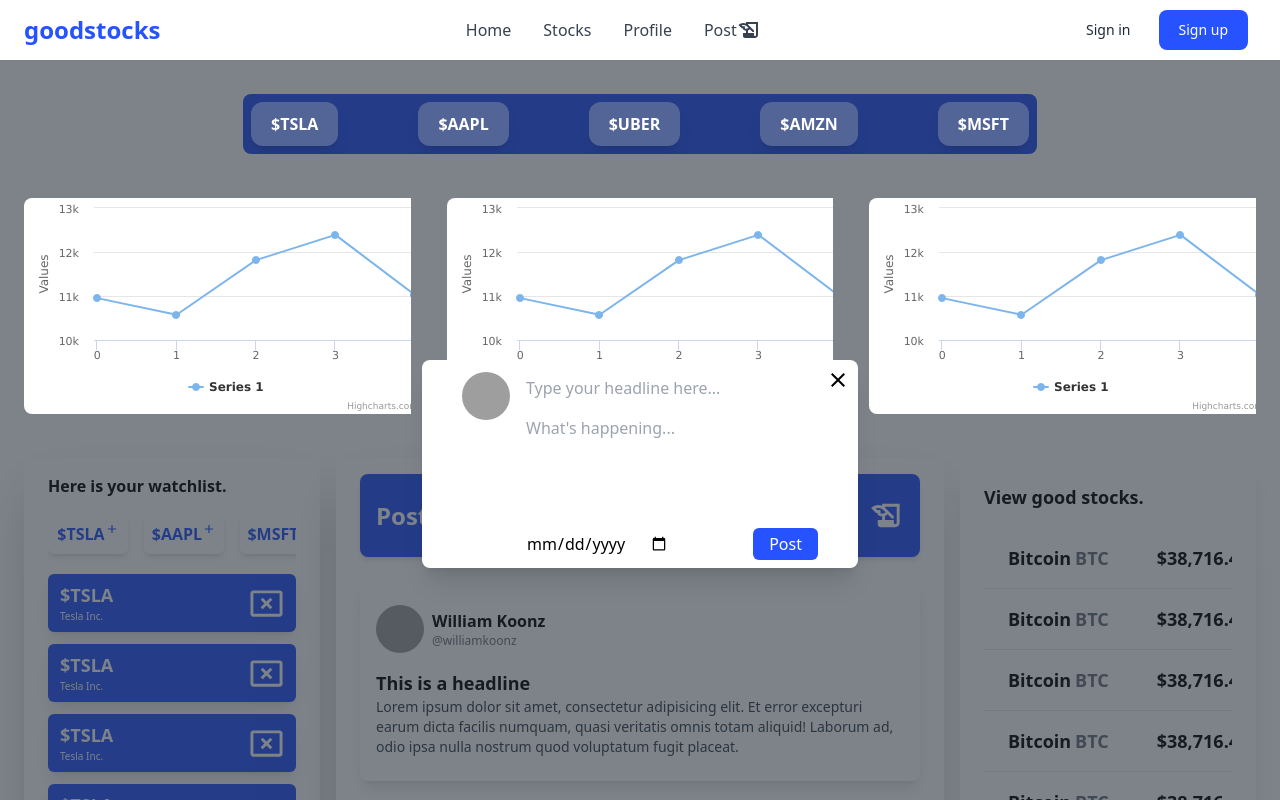
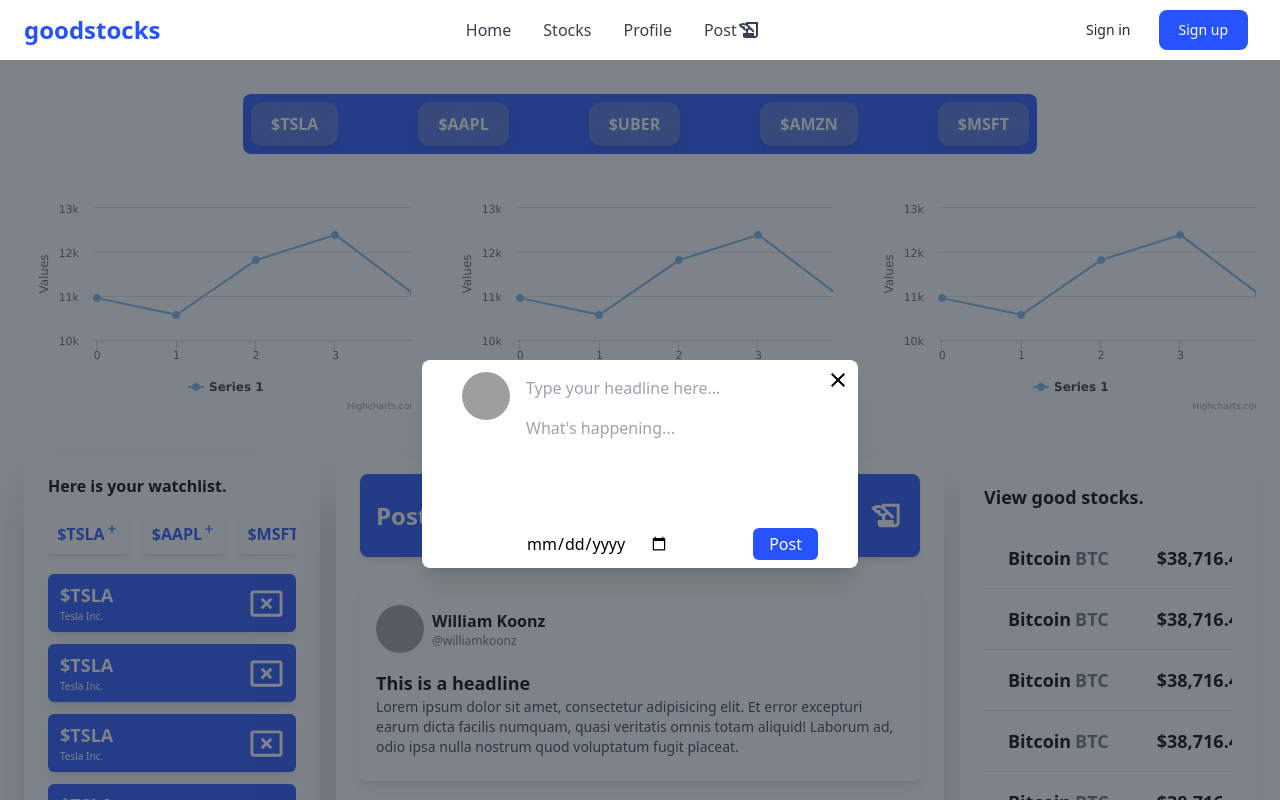
Before and after one commit to koonzinc/goodstocks_frontend, a React (Create React App) app: page /app-home in a window 1280 px wide. Both pictures are taken after a click on the icon 886 px from the left and 515 px from the top of the page. Shown: the top 800 px of the page. Built offline with nearby package versions, Linux system fonts and the light colour scheme; grey boxes are pictures that could not be loaded.

Commit message:
update post modal

```diff
--- a/src/App.js
+++ b/src/App.js
@@ -21,19 +21,23 @@ import { useState } from "react";
 
 
 function App() {
+  const [postModal, setPostModal] = useState(false)
 
+  const handlePost = () => {
+    setPostModal(!postModal)
+  }
 
   return (
     <div>
       <BrowserRouter>
         <Routes>
           <Route path="/" element={<FrontPage />} />
-          <Route path="/app-home" element={<AppHome    />} />
+          <Route path="/app-home" element={<AppHome postModal={postModal} handlePost={handlePost}    />} />
           <Route path="/signin" element={<Signin />} />
           <Route path="/signup" element={<Signup />} />
           <Route path="/forgot-password" element={<ForgotPassword />} />
           <Route path='/stocks' element={<IndividualStocks />}/>
-          <Route path='/profile' element={<Profile   />}/>
+          <Route path='/profile' element={<Profile postModal={postModal} handlePost={handlePost}   />}/>
         </Routes>
       </BrowserRouter>
     </div>
--- a/src/components/AppNavbar.jsx
+++ b/src/components/AppNavbar.jsx
@@ -2,7 +2,7 @@ import React from "react";
 import HistoryEduIcon from "@mui/icons-material/HistoryEdu";
 import { Link } from "react-router-dom";
 
-const AppNavbar = () => {
+const AppNavbar = ({handlePost}) => {
   return (
     <header>
       <nav className="bg-white border-gray-200 px-4 lg:px-6 py-2.5 ">
@@ -91,7 +91,7 @@ const AppNavbar = () => {
                   Profile
                 </a>
               </li>
-              <li className="flex text-gray-700">
+              <li onClick={handlePost} className="flex text-gray-700 cursor-pointer">
                 <a
                   href="#"
                   className="block py-2 pr-4 pl-3 text-gray-700 border-b border-gray-100 hover:bg-gray-50 lg:hover:bg-transparent lg:border-0 lg:hover:text-primary-700 lg:p-0     "
--- a/src/components/EditProfile.jsx
+++ b/src/components/EditProfile.jsx
@@ -1,7 +1,7 @@
 import React, { useState } from "react";
 import CloseIcon from "@mui/icons-material/Close";
 
-const EditProfile = () => {
+const EditProfile = ({handleModal}) => {
 
 
   return (
@@ -10,7 +10,7 @@ const EditProfile = () => {
         <div class="relative p-4 bg-white rounded-lg shadow dark:bg-gray-800 sm:p-5 ">
             <div className=" flex justify-end" >
           <button>
-            <CloseIcon />
+            <CloseIcon handleModal={handleModal} />
           </button>
           </div>
           <form action="#">
--- a/src/components/IndicesBar.jsx
+++ b/src/components/IndicesBar.jsx
@@ -27,9 +27,9 @@ const IndicesBar = () => {
         ]
       };
   return (
-    <div className="bg-white border-gray-200 px-4 lg:px-6 py-2.5 mt-6">
+    <div className="bg-white border-gray-200 px-4 lg:px-6 py-2.5 mt-6 -z-10">
       <div className="flex flex-wrap justify-between items-center mx-auto max-w-screen-xl">
-        <div className="grid grid-cols-3 gap-9 mx-auto">
+        <div className="grid grid-cols-3 gap-9 mx-auto ">
             <HighchartsReact highcharts={Highcharts} options={options} />
             <HighchartsReact highcharts={Highcharts} options={options} />
             <HighchartsReact highcharts={Highcharts} options={options} />
--- a/src/components/ModalPost.jsx
+++ b/src/components/ModalPost.jsx
@@ -2,9 +2,9 @@ import React, { useState } from "react";
 import CloseIcon from "@mui/icons-material/Close";
 import { IconButton } from "@mui/material";
 
-const ModalPost = ({ handlePost }) => {
+const ModalPost = ({ postModal, handlePost }) => {
   return (
-    <div className="absolute z-49 h-full w-full bg-[#242e3697]">
+    <div className="absolute z-40 h-full w-full bg-[#242e3697]">
       <div className="absolute z-50 top-0 left-0 mt-[300px] right-0 flex px-8 py-2 bg-white shadow-xl rounded-lg max-w-fit mx-auto ">
         <div className="px-2 py-1">
           <img
--- a/src/components/Post.jsx
+++ b/src/components/Post.jsx
@@ -2,7 +2,7 @@ import React, { useState } from "react";
 import HistoryEduIcon from "@mui/icons-material/HistoryEdu";
 
 
-const Post = ({ handlePost }) => {
+const Post = ({  postModal, handlePost }) => {
   return (
     <>
       <div className="bg-white px-6 py-4 shadow-2xl rounded-lg flex flex-col col-span-2 ">
--- a/src/pages/AppHome.jsx
+++ b/src/pages/AppHome.jsx
@@ -7,23 +7,19 @@ import Post from "../components/Post";
 import StocksBar from "../components/StocksBar";
 import Watchlist from "../components/Watchlist";
 
-const AppHome = () => {
-  const [postModal, setPostModal] = useState(false);
+const AppHome = ({postModal, handlePost}) => {
 
-  const handlePost = () => {
-    setPostModal(!postModal)
-  }
 
   return (
     <div>
-      <AppNavbar />
-      {postModal ? <ModalPost handlePost={handlePost}   /> : null}
+      <AppNavbar handlePost={handlePost} />
+      {postModal ? <ModalPost postModal={postModal} handlePost={handlePost}   /> : null}
       <StocksBar />
       <IndicesBar />
       <div className="bg-white border-gray-200 px-4 lg:px-6 py-2.5 mt-6">
         <div className="grid grid-cols-1 md:grid-cols-4 gap-4 mx-auto max-w-screen-xl">
           <Watchlist />
-          <Post handlePost={handlePost} />
+          <Post postModal={postModal} handlePost={handlePost}  />
           <DataTable />
         </div>
       </div>
--- a/src/pages/Profile.jsx
+++ b/src/pages/Profile.jsx
@@ -5,7 +5,7 @@ import Watchlist from "../components/Watchlist";
 import EditProfile from "../components/EditProfile";
 import ModalPost from "../components/ModalPost";
 
-const Profile = ({handlePostModal, postModal}) => {
+const Profile = ({handlePost, postModal}) => {
 const [modal, setModal] = useState(false);
 
 
@@ -17,8 +17,8 @@ const handleModal = () => {
     <>
 
       <AppNavbar />
-      {modal ? <EditProfile modal={modal} handleModal={handleModal} />: null}
-      {postModal ? <ModalPost /> : null}
+      {modal ? <EditProfile handleModal={handleModal} />: null}
+      {postModal ? <ModalPost postModal={postModal} handlePost={handlePost} /> : null}
       <div className="md:gap-4 grid md:grid-cols-4 mx-auto max-w-screen-xl grid-cols-1">
         <div className="flex flex-col md:h-[400px] shadow-2xl rounded-lg ">
           <img
@@ -26,13 +26,13 @@ const handleModal = () => {
             src="https://encrypted-tbn0.gstatic.com/images?q=tbn:ANd9GcQUHWAH7thVcIBNCzQE4jfYH6sZVrtHFcqSFOwN7gZpVQ&s"
             alt=""
           />
-          <div className="flex justify-between items-start px-4 pt-2 h-[90px] -z-10">
+          <div className="flex justify-between items-start px-4 pt-2 h-[90px] ">
             <img
               className="w-[100px] h-[100px] rounded-full relative  bottom-[60px] border-[4px] border-white "
               src="https://cdn.pixabay.com/photo/2015/10/05/22/37/blank-profile-picture-973460_1280.png"
               alt=""
             />
-            <button onClick={handleModal} className="bg-[#2752ff] text-white px-2.5 py-1 rounded-2xl">
+            <button onClick={handleModal} className="bg-[#2752ff] text-white px-2.5 py-1 rounded-2xl cursor-pointer">
               Edit profile
             </button>
 
@@ -52,7 +52,7 @@ const handleModal = () => {
             </div>
           </div>
         </div>
-        <Post handlePostModal={handlePostModal} postModal={postModal} />
+        <Post handlePost={handlePost} />
         <Watchlist />
       </div>
     </>
```
